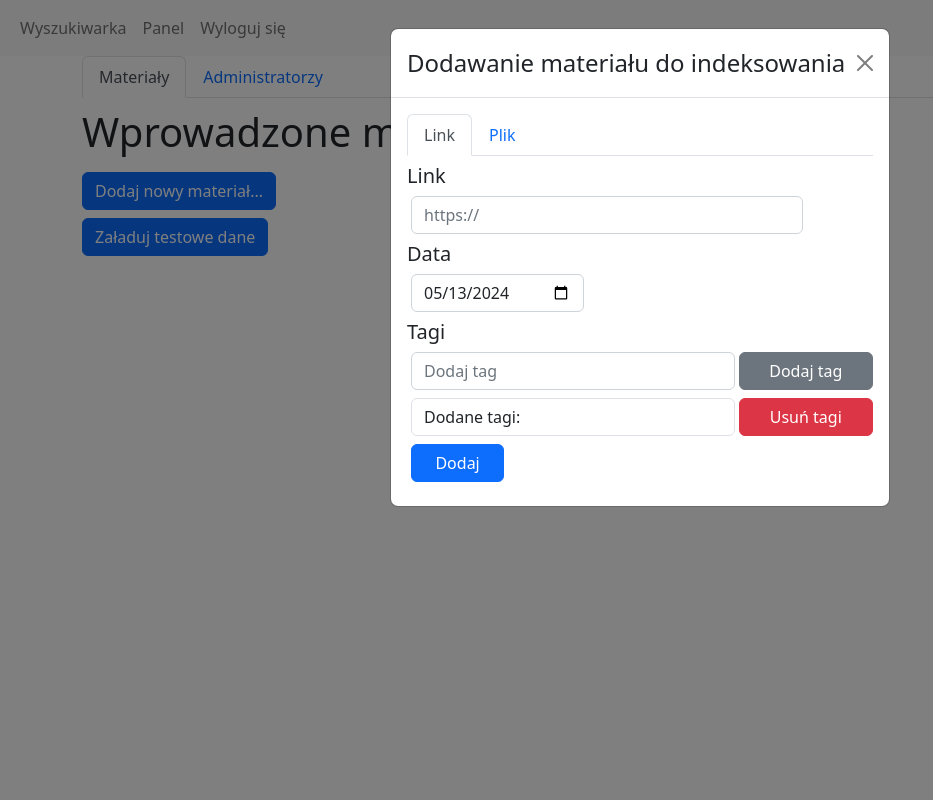
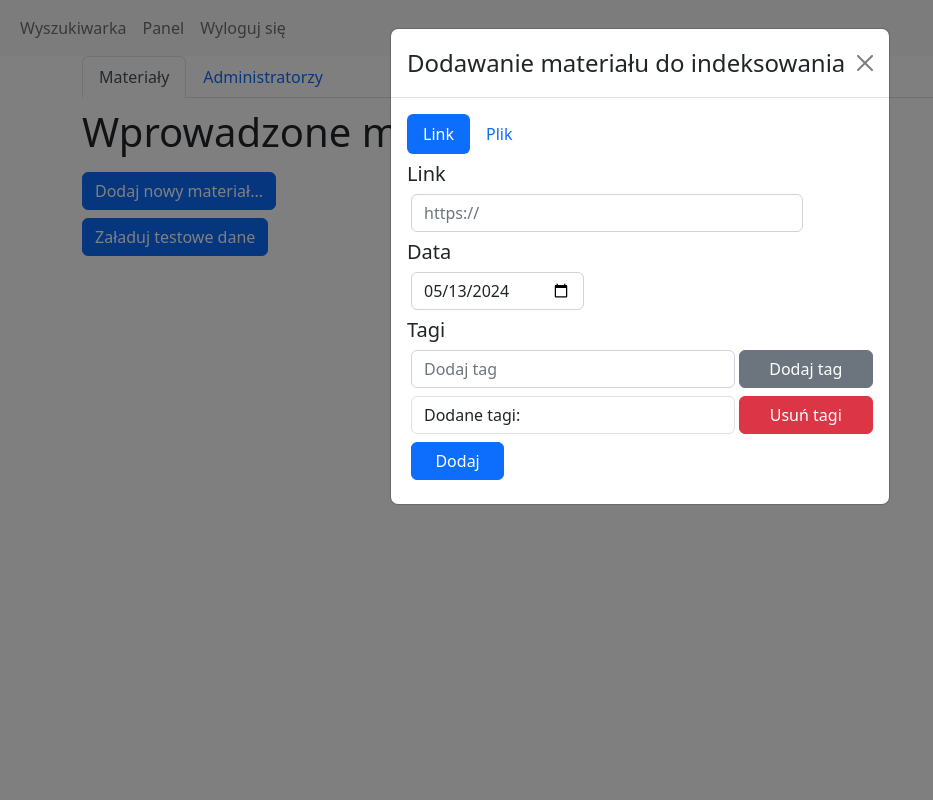
Before and after one commit to krzysztof-dolny/Search-engine-opennexus, a Flask app: page /panel in a window 1280 px wide, after a click on "Dodaj nowy materiał...". Shown: the whole page, without its empty margins (0-933 px from the left). Run offline with Flask 3, Linux system fonts and the light colour scheme; the visitor is signed in with stand-in values (Sample User, id 1); data comes from the database, SQL or seed files in the repository; data that the repository does not hold is empty.

Commit message:
Navbox przy dodawaniu materiału

```diff
--- a/templates/panel.html
+++ b/templates/panel.html
@@ -41,7 +41,7 @@
 
                         <div class="modal-body">
 
-                            <div class="nav nav-tabs" id="nav-tab" role="tablist">
+                            <div class="nav nav-pills" id="nav-tab" role="tablist">
                                 <button class="nav-link active" id="nav-links-link-tab" data-bs-toggle="tab"
                                     data-bs-target="#nav-links-link" type="button" role="tab" aria-controls="nav-links-lisk"
                                     aria-selected="true">Link</button>
```
